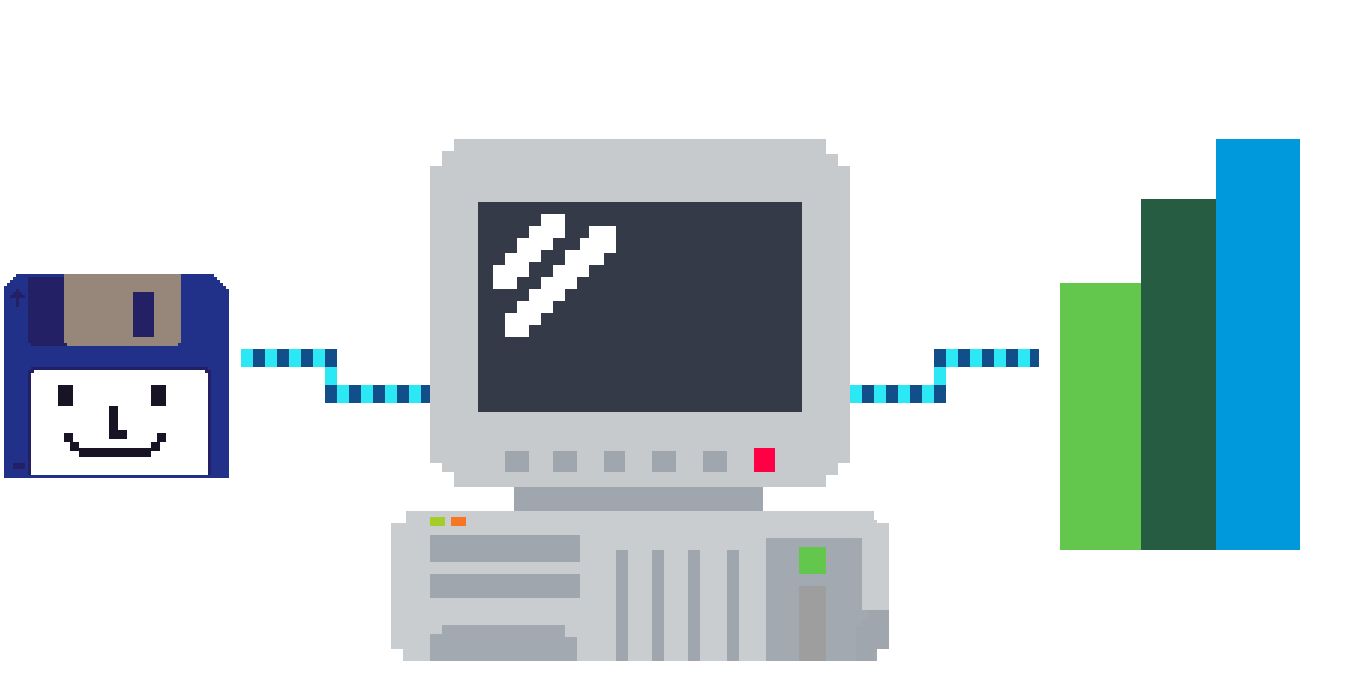
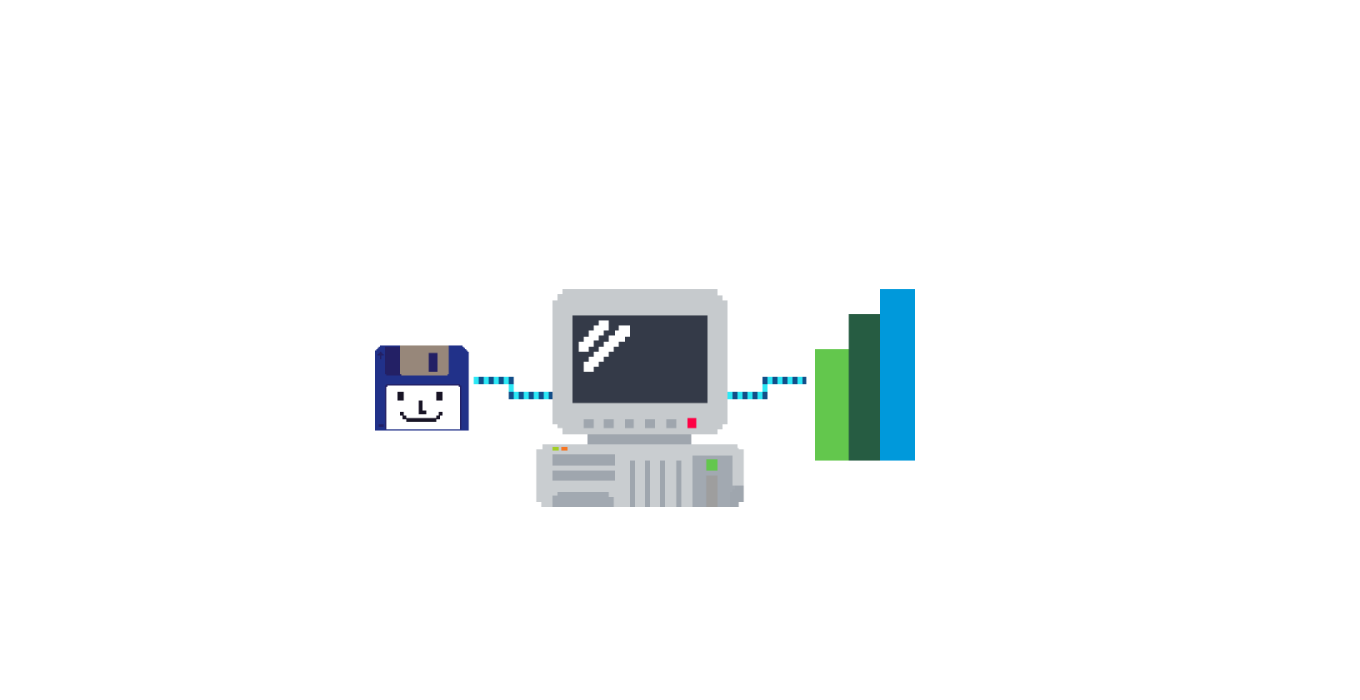
Before and after one commit to joeyclemens/History-of-Power-BI, a plain HTML site: page good.html in a window 1280 px wide. Shown: the whole page, 1360 px wide, since content can reach past the window. Drawn offline with Linux system fonts and the light colour scheme.

Commit message:
Update good.html

```diff
--- a/good.html
+++ b/good.html
@@ -13,9 +13,16 @@
             height: 100vh;
             margin: 0;
         }
+        .container {
+            max-width: 600px; /* Set the maximum width */
+            width: 100%;
+            text-align: center; /* Center the content inside the container */
+        }
     </style>
 </head>
 <body>
-    <img src="IMG_0747.GIF" alt="GIF Image">
+    <div class="container">
+    <img src="IMG_0747.GIF"  alt="GIF Image" style="max-width: 100%; height: auto;">
+</div>
 </body>
 </html>
```
